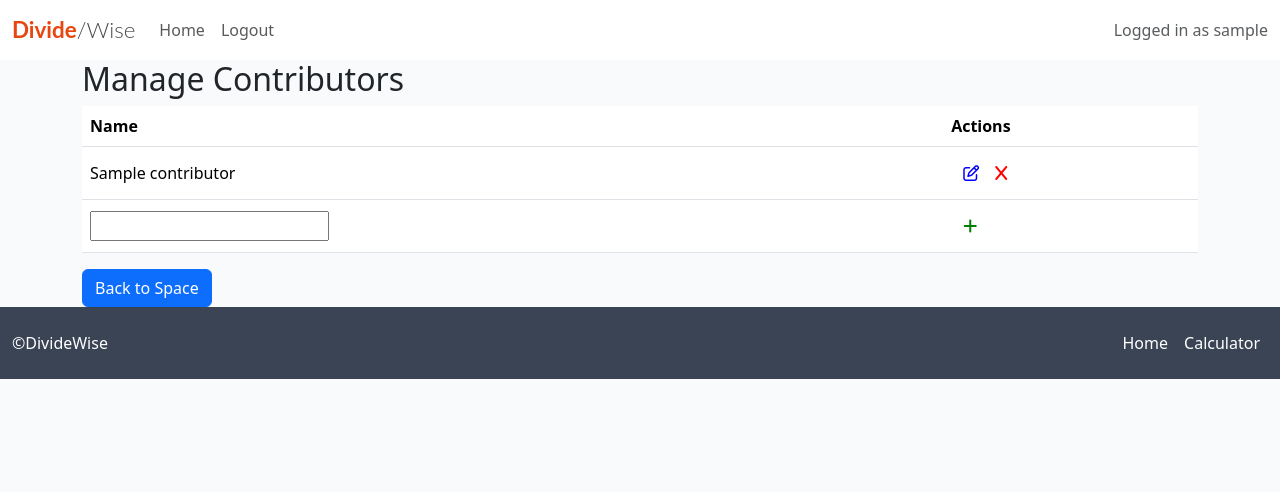
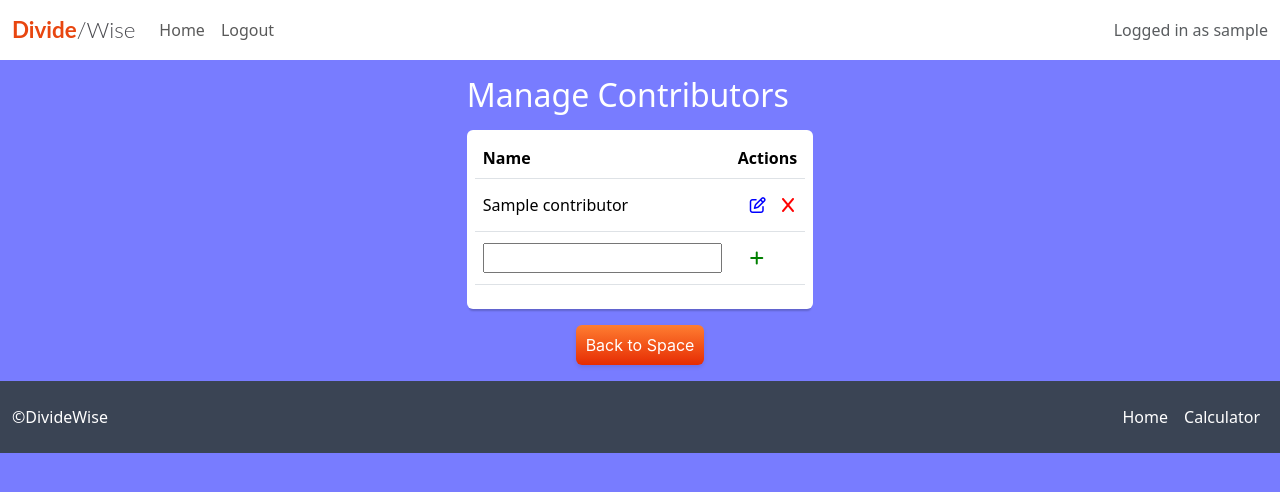
Before and after one commit to jack-brosnan/DivideWise, a Django app: page /edit_contributor/1/ in a window 1280 px wide. Shown: the top 492 px of the page. Run offline with Django 4.2, Linux system fonts and the light colour scheme; a user stored in the database is signed in; tables that the repository leaves empty hold one stand-in row (values such as "Sample post"); some libraries are stand-ins or nearby versions.

Commit message:
Added branding and styling to view_space and edit_contributor templates

```diff
--- a/dividewise/settings.py
+++ b/dividewise/settings.py
@@ -30,7 +30,7 @@ TEMPLATES_DIR = os.path.join(BASE_DIR, 'templates')
 SECRET_KEY = os.environ.get('SECRET_KEY')
 
 # SECURITY WARNING: don't run with debug turned on in production!
-DEBUG = False
+DEBUG = True
 
 ALLOWED_HOSTS = ['8000-jackbrosnan-dividewise-lay9n0ptkly.ws.codeinstitute-ide.net', '.herokuapp.com',]
 
--- a/expense_app/templates/expense_app/edit_contributor.html
+++ b/expense_app/templates/expense_app/edit_contributor.html
@@ -3,10 +3,12 @@
 {% load crispy_forms_tags %}
 
 {% block content %}
-<div class="container">
-    <h2>Manage Contributors</h2>
 
+<div class="mx-auto my-3">
+    <h2 class="header-white">Manage Contributors</h2>
+    <div class="p-2 my-3 container--white box-shadow rounded">
     <table class="table">
+
         <thead>
             <tr>
                 <th>Name</th>
@@ -25,11 +27,13 @@
                 <td>
                     <form method="post" action="{% url 'edit_contributor' expense_space.id %}" style="display:inline;">
                         {% csrf_token %}
-                            <button type="submit" name="edit" value="{{ c.id }}" class="btn btn-link edit-icon" title="Edit Contributor"><i class="fa-regular fa-pen-to-square"></i></button>
+                        <button type="submit" name="edit" value="{{ c.id }}" class="btn btn-link edit-icon"
+                            title="Edit Contributor"><i class="fa-regular fa-pen-to-square"></i></button>
                     </form>
                     <form method="post" action="{% url 'edit_contributor' expense_space.id %}" style="display:inline;">
                         {% csrf_token %}
-                            <button type="submit" name="delete" value="{{ c.id }}" class="btn btn-link p-0 delete-icon" title="Remove Contributor">
+                        <button type="submit" name="delete" value="{{ c.id }}" class="btn btn-link p-0 delete-icon"
+                            title="Remove Contributor">
                             <i class="fa-solid fa-x"></i></button>
                     </form>
                 </td>
@@ -50,7 +54,8 @@
                         {{ form.name }}
                 </td>
                 <td>
-                    <button type="submit" name="save" class="btn btn-link add-icon"><i class="fa-solid fa-plus"></i></button>
+                    <button type="submit" name="save" class="btn btn-link add-icon"><i
+                            class="fa-solid fa-plus"></i></button>
                     </form>
                 </td>
             </tr>
@@ -58,7 +63,11 @@
 
         </tbody>
     </table>
+    </div>
+    <div class="d-flex justify-content-center">
+        <a href="{% url 'view_space' expense_space.id %}" class="btn btn--orange mx-auto">Back to Space</a>
+    </div>
+</div>
 
-    <a href="{% url 'view_space' expense_space.id %}" class="btn btn-primary">Back to Space</a>
-</div>
+
 {% endblock %}
--- a/expense_app/templates/expense_app/save_contributor.html
+++ b/expense_app/templates/expense_app/save_contributor.html
@@ -3,10 +3,10 @@
     {% csrf_token %}
     {{ form.name }}
 </td>
-<td>
+<td class="text-end">
   <button type="submit" name="save" value="{{ form.instance.id }}" class="btn btn-link p-0 save-icon" title="Save Changes">
     <i class="fa-solid fa-check"></i></button>
-  <button type="submit" name="cancel" value="{{ form.instance.id }}" class="btn btn-link p-0 cancel-icon" title="Cancel Changes">
+  <button type="submit" name="cancel" value="{{ form.instance.id }}" class="btn btn-link ps-2 pe-1 cancel-icon" title="Cancel Changes">
     <i class="fa-solid fa-ban"></i></button>
   </form>
 </td
--- a/static/css/style.css
+++ b/static/css/style.css
@@ -1,29 +1,50 @@
 /* Site brand colors */
 
 :root {
-    --brand-primary: #03045E;
+    --brand-primary: #070eff8a;
     --brand-secondary: #F1D302;
     --brand-accent: #77afff;
     --brand-dark: #3A4454;
     --brand-light: #F9FAFC;
 }
 
-.brand-1 {
-    background-color: var(--brand-accent);
-    margin-bottom: 0 !important;
-    padding-bottom: 0 !important;
+.brand-primary {
+    background-color: var(--brand-primary);
+    /* margin-bottom: 0 !important;
+    padding-bottom: 0 !important; */
+}
+
+.brand-light {
+    background-color: var(--brand-light);
+}
+
+.brand-dark {
+    background-color: var(--brand-dark);
+}
+
+
+.button--orange {
+    background-color:#E84610;
+}
+
+.brand-2 {
+    background-color: var(--brand-primary);
 }
 
 body {
-    background-color: #F9FAFC;
+    background-color: var(--brand-primary);
 
 }
 
-main {
+.header-white {
+    color: #ffffff;
+}
+
+/* main {
     margin-bottom: 0 !important;
     padding-bottom: 0 !important;
     flex: 1 0 auto;
-}
+} */
 
 .box-shadow {
     box-shadow: 0 4px 2px -2px rgba(0, 0, 0, 0.2);
@@ -56,7 +77,7 @@ main {
 }
 
 .main-bg {
-    background-color: #F9FAFC;
+    background-color: var(--brand-primary);
 }
 
 /* .card {
@@ -310,6 +331,11 @@ footer .nav-link:focus {
     font-weight: bold;
 }
 
+/* Contributor table */
+.contributor-container {
+    background-color: var(--brand-dark);
+}
+
 /* contribution table */
 
 .table-scroll {
@@ -327,3 +353,58 @@ footer .nav-link:focus {
 td {
     vertical-align: middle;
 }
+
+/* Manage Contributor section */
+
+.container--white {
+    background-color: #FFFFFF;
+}
+
+/* Button custom styling - Credit: FlightConnections.com via CSS Scan */
+
+.btn--orange {
+    background-color: initial;
+    background-image: linear-gradient(-180deg, #FF7E31, #E62C03);
+    border-radius: 6px;
+    box-shadow: rgba(0, 0, 0, 0.1) 0 2px 4px;
+    color: #FFFFFF;
+    cursor: pointer;
+    display: inline-block;
+    font-family: Inter,-apple-system,system-ui,Roboto,"Helvetica Neue",Arial,sans-serif;
+    height: 40px;
+    line-height: 40px;
+    outline: 0;
+    overflow: hidden;
+    padding: 0 10px;
+    pointer-events: auto;
+    position: relative;
+    text-align: center;
+    touch-action: manipulation;
+    user-select: none;
+    -webkit-user-select: none;
+    vertical-align: top;
+    white-space: nowrap;
+    z-index: 9;
+    border: 0;
+    transition: box-shadow .2s;
+  }
+
+  .btn--orange:hover {
+    color: #FFFFFF;
+    box-shadow: rgba(253, 76, 0, 0.5) 0 3px 8px;
+  }
+
+  .btn--orange:active {
+    color:#FFFFFF;
+  }
+
+/* @media only screen and (min-width: 768px) {
+
+    .contributor-table{
+        width: 40%;
+    }
+
+
+
+
+} */
--- a/templates/base.html
+++ b/templates/base.html
@@ -70,7 +70,7 @@
     </nav>
 
     <!-- displaying Django messages -->
-    <div class="container" id="message-container">
+    <!-- <div class="container" id="message-container">
         <div class="row">
             <div class="col-md-8 offset-md-2">
                 {% for message in messages %}
@@ -81,7 +81,7 @@
                 {% endfor %}
             </div>
         </div>
-    </div>
+    </div> -->
 
 
             {% block content %}
```
Also changed, not shown: expense_app/templates/expense_app/view_space.html (+21 -17 lines). Lines whose indentation alone changed are shown as unchanged.
